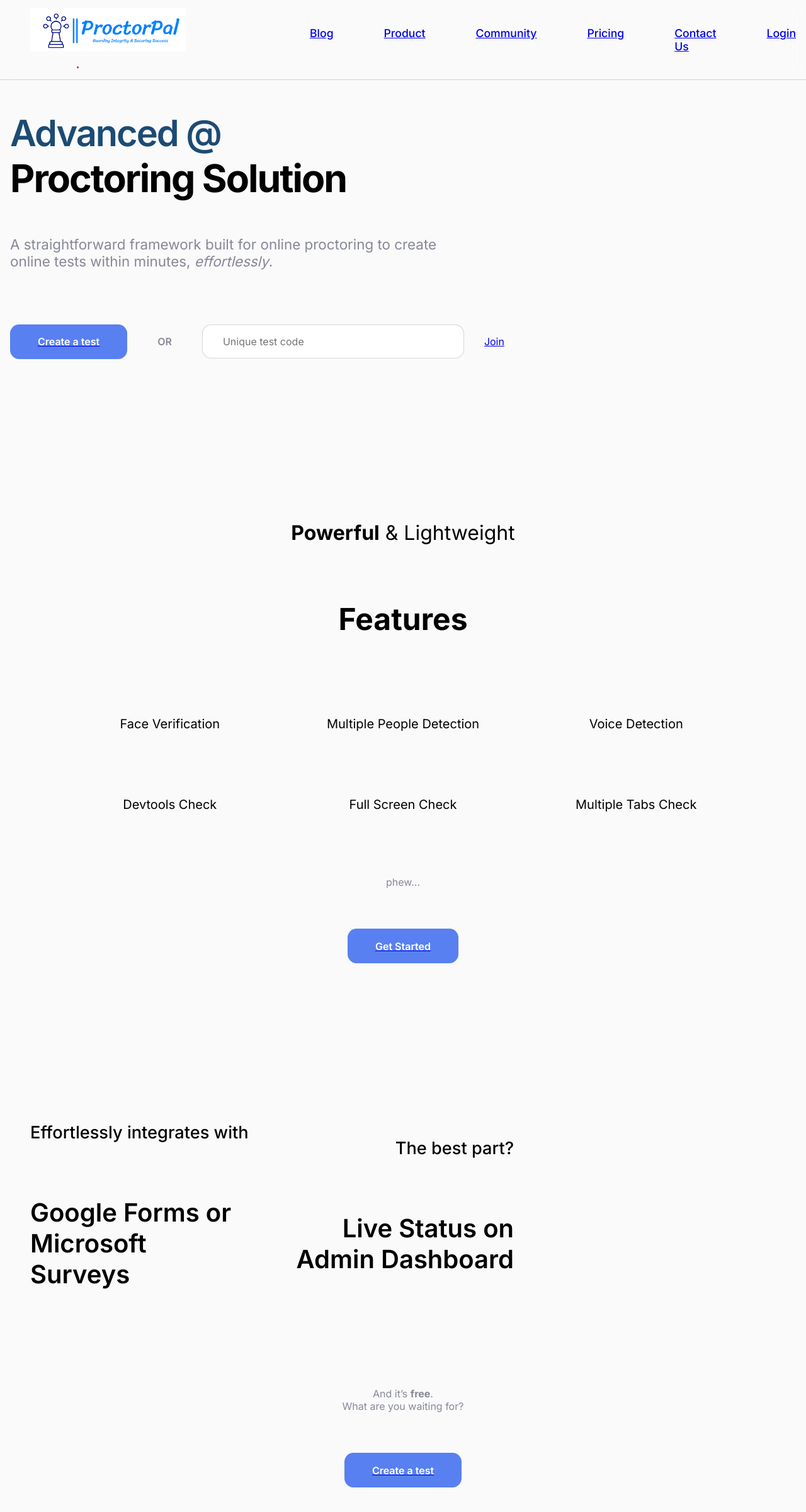
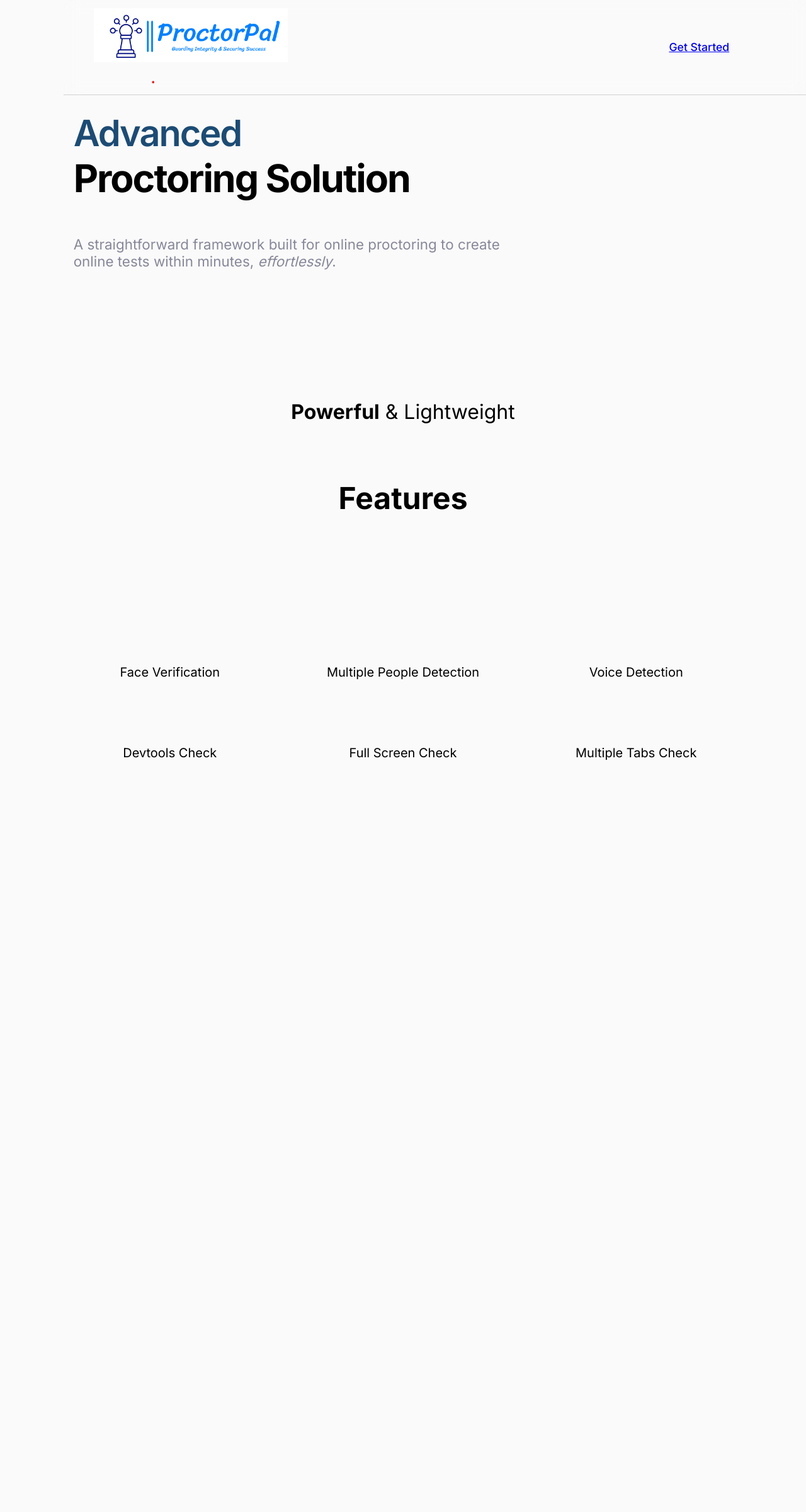
Before and after one commit to shreyasri258/Client, a React (Create React App) app: page / in a window 1280 px wide. Shown: the top 2400 px of the page at 63% size. After the commit the page ends 1475 px from the top, so only its background shows below. Built offline with nearby package versions, Linux system fonts and the light colour scheme.

Commit message:
Edited Landing Page

```diff
--- a/src/AdminRegister.jsx
+++ b/src/AdminRegister.jsx
@@ -3,11 +3,17 @@ import './css/UserRegister.css';
 import logo from './images/logo.png';
 import CommonInput from './CommonInput';
 import CtaButton from './CtaButton';
+import { useNavigate } from 'react-router-dom';
 
 const inputField =['Email ID', 'Full Name', 'Password', 'College'];
 
 const AdminRegister = () => {
-
+    const navigate = useNavigate();
+    const handleRegister = () => {
+        // Perform registration logic here
+        // Once registration is successful, redirect to the admin dashboard
+        navigate('/');
+      };
  return (
     <div className="admin-register">
         <div className="logo">
@@ -16,11 +22,11 @@ const AdminRegister = () => {
         <div className="register-form">
             <h1 className="title-heading">Register</h1>
             <div className="input-fields">
-                {inputField.map((item) => (
-                    <CommonInput placeholderText={item} />
+                {inputField.map((item,index) => (
+                    <CommonInput key={index} placeholderText={item} />
                 ))}
             </div>
-            <CtaButton text="Register" />
+            <CtaButton text="Register" onClick={handleRegister} />
         </div>
     </div>
 );
--- a/src/Landing.jsx
+++ b/src/Landing.jsx
@@ -97,9 +97,7 @@ const Landing = () => {
 							<br />
 							What are you waiting for?
 						</p>
-						<a href="/create">
-							<CtaButton text="Create a test" />
-						</a>
+
 					</div>
 				</div>
 			</div>
--- a/src/components/navbar/Navbar.jsx
+++ b/src/components/navbar/Navbar.jsx
@@ -8,23 +8,18 @@ import Name from '../../Name.png';
 const NavLinks = () => (
 	<React.Fragment>
 		<p>
-			<a href="/">Blog</a>
+			<a href="/role-selection">Get Started</a>
 		</p>
+		{/* <p>
+			<a href="/">Product</a>
+		</p> */}
 		<p>
-			<a href="/">Product</a>
+			<a href="/">Login</a>
 		</p>
-		<p>
-			<a href="/">Community</a>
-		</p>
-		<p>
+		{/* <p>
 			<a href="/">Pricing</a>
-		</p>
-		<p>
-			<a href="/">Contact Us</a>
-		</p>
-		<p>
-			<a href="/login">Login</a>
-		</p>
+		</p> */}
+
 	</React.Fragment>
 );
 
--- a/src/components/navbar/navbar.css
+++ b/src/components/navbar/navbar.css
@@ -14,7 +14,7 @@
 }
 
 .landing-navbar .landing-navbar-links {
-	gap: 5rem;
+	gap: 10rem;
 	display: flex;
 	font-weight: 500;
 	font-size: 1.1rem;
--- a/src/landing/Landing.jsx
+++ b/src/landing/Landing.jsx
@@ -24,7 +24,7 @@ const Landing = () => {
 			<div className="section-type landing-page">
 				<div className="landing-content">
 					<div className="headings">
-						<span className="sub-text">Advanced @</span>
+						<span className="sub-text">Advanced </span>
 						<span className="main-heading gradient-text">
 							Proctoring Solution
 						</span>
@@ -37,7 +37,7 @@ const Landing = () => {
 					</p>
 				</div>
 
-				<div className="landing-cta">
+				{/* <div className="landing-cta">
 					<a href="/create">
 						<CtaButton text="Create a test" />
 					</a>
@@ -49,7 +49,7 @@ const Landing = () => {
 							<a href="/exam">Join</a>
 						</span>
 					</div>
-				</div>
+				</div> */}
 
 				<div className="features-content">
 					<div className="curr-heading">
@@ -65,14 +65,14 @@ const Landing = () => {
 						))}
 					</div>
 
-					<div className="mid-cta">
+					{/* <div className="mid-cta">
 						<p className="phew">phew...</p>
 						<a href="/create">
 							<CtaButton />
 						</a>
-					</div>
+					</div> */}
 				</div>
-
+{/*
 				<div className="final-features">
 					<div className="top-sec">
 						<div className="left-text">
@@ -85,7 +85,7 @@ const Landing = () => {
 						</div>
 						{/* <div className="infinite">
 							<img src={infinite} alt="infinite" />
-						</div> */}
+						</div>
 
 						<div className="right-text">
 							<h3 className="gradient-text">The best part?</h3>
@@ -93,19 +93,10 @@ const Landing = () => {
 								Live Status on Admin Dashboard
 							</h1>
 						</div>
-					</div>
+						</div> */}
 
-					<div className="mid-cta final-cta">
-						<p className="phew">
-							And it’s <b>free</b>.
-							<br />
-							What are you waiting for?
-						</p>
-						<a href="/create">
-							<CtaButton text="Create a test" />
-						</a>
-					</div>
-				</div>
+
+				{/* </div> */}
 			</div>
 		</React.Fragment>
 	);
```
